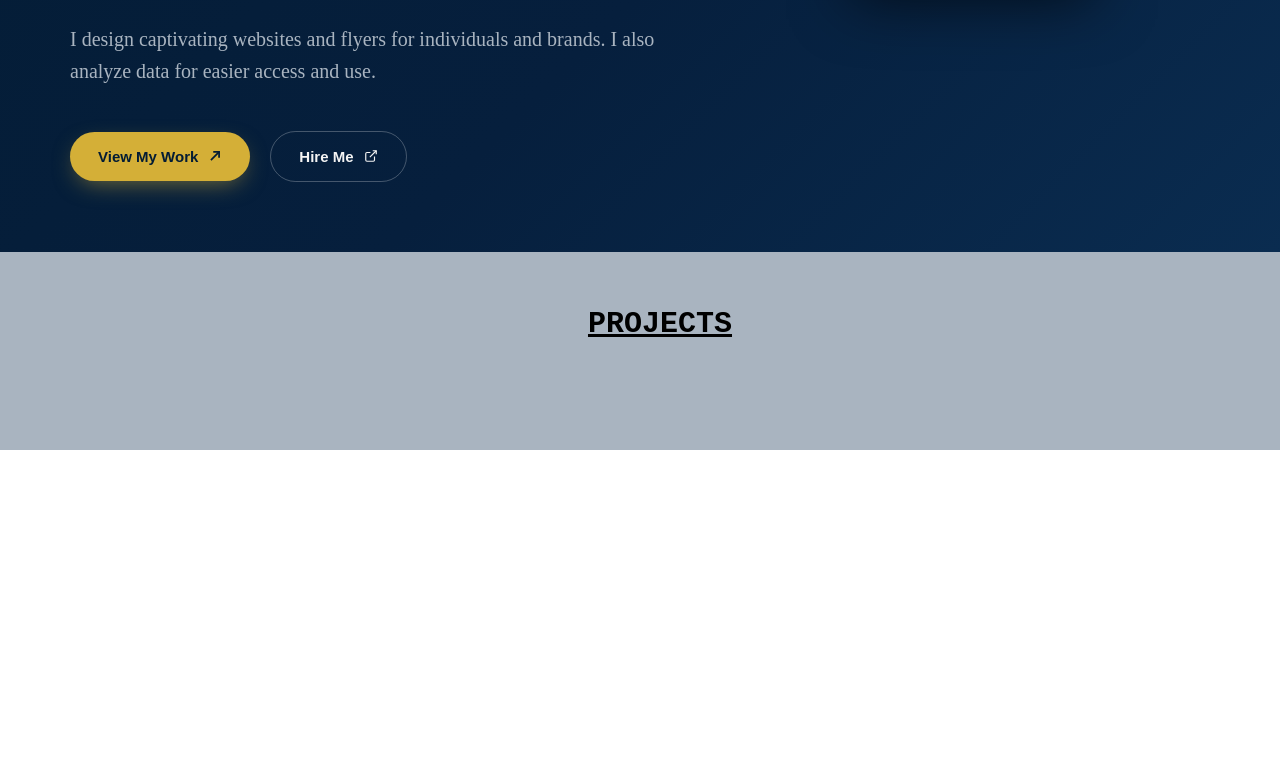
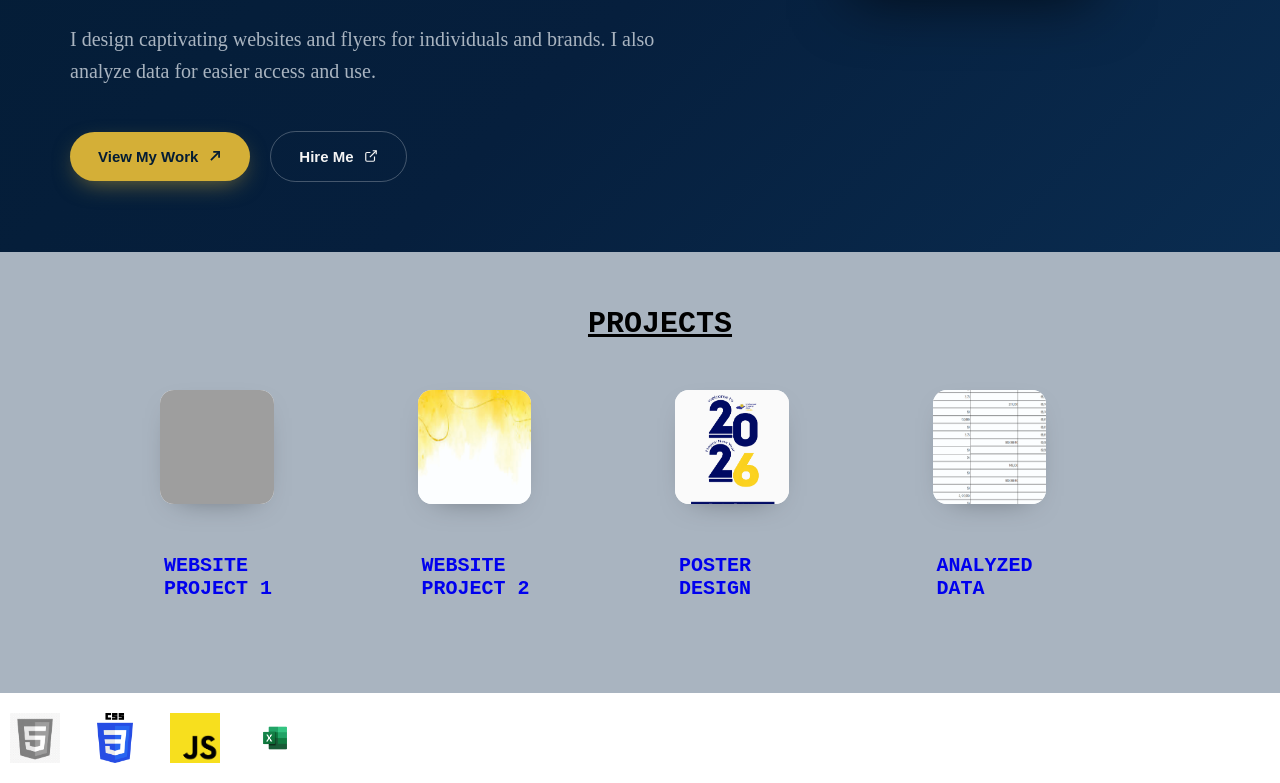
Before and after one commit to ThePreferredd/portfolio, a plain HTML site: page index.html in a window 1280 px wide. Shown: the part 522-1305 px from the top of the page. Before the commit the page ends 972 px from the top, so only its background shows below. Drawn offline with Linux system fonts and the light colour scheme; grey boxes are pictures that could not be loaded.

Commit message:
Portflio.css

```diff
--- a/index.html
+++ b/index.html
@@ -27,8 +27,7 @@
     <div class="hero-text">
         <p class="eyebrow">WEB DEVELOPER . DATA ANALYST . GRAPHICS DESIGNER</p>
         <h1>Omotayo<br>Hayes</h1>
-        <p>I design captivating websites and flyers for individuals and brands. I also analyze data for easier access and use.
-</p>
+        <p>I design captivating websites and flyers for individuals and brands. I also analyze data for easier access and use.</p>
 
         <div class="btn-row">
             <a href="#work" class="btn btn-primary">
@@ -55,14 +54,60 @@
 </section>
 
 
-<section class="projects">
-    <div class="projecttitle">
-        <h4><u>PROJECTS</u></h4>
+<section class="projects" id="work">
+    <h4><u>PROJECTS</u></h4>
+
+    <div class="project-grid">
+
+        <a class="project-card" href="websiteproject1.html">
+            <div class="project-thumb">
+                <img src="websiteproject1.jpg" alt="Website Project 1">
+            </div>
+            <h5>WEBSITE<br>PROJECT 1</h5>
+        </a>
+
+        <a class="project-card" href="websiteproject2.html">
+            <div class="project-thumb">
+                <img src="websiteproject2.jpg" alt="Website Project 2">
+            </div>
+            <h5>WEBSITE<br>PROJECT 2</h5>
+        </a>
 
 
+        <a class="project-card" href="posterdesign.html">
+            <div class="project-thumb">
+                <img src="posterdesign.jpg" alt="Poster Design">
+            </div>
+            <h5>POSTER<br>DESIGN</h5>
+        </a>
 
+
+        <a class="project-card" href="posterdesign.html">
+            <div class="project-thumb">
+                <img src="analyzeddata.jpg" alt="Analyzed Data">
+            </div>
+            <h5>ANALYZED<br>DATA</h5>
+        </a>
     </div>
+</section>
 
+<section>
+    <div class="toolset">
+    <div class="toolscroll">
+        <img src="htmllogo.png" alt="htmllogo">
+        <img src="csslogo.webp" alt="csslogo">
+        <img src="jslogo.png" alt="jslogo">
+        <img src="msexcellogo.png" alt="msexcel">
+    </div>
+</div>
+</section>
+
+<section>
+    <div class="footer">
+        <div class="footerleft">
+
+        </div>
+    </div>
 </section>
 </body>
 </html>
```
Also changed, not shown: csslogo.webp (added), htmllogo.png (added), jslogo.png (added), msexcellogo.png (added).
